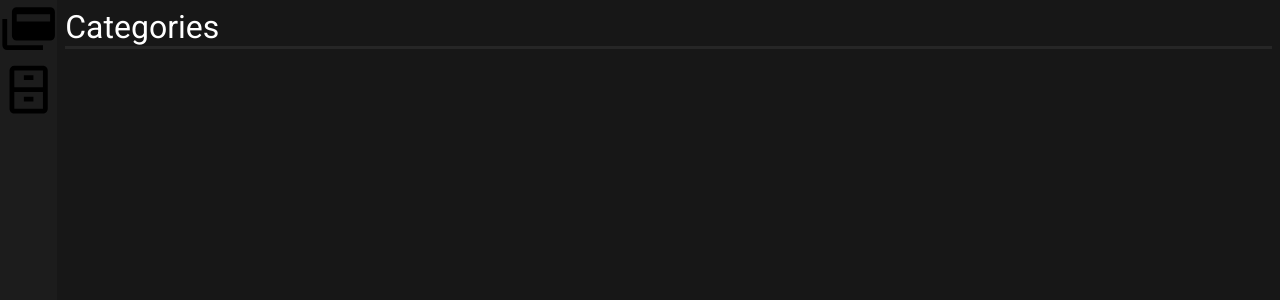
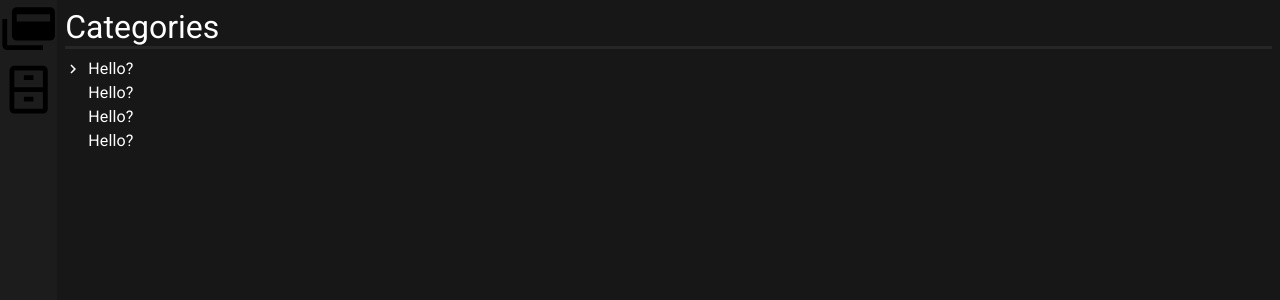
Before and after one commit to S-reinken/elegant, a React app: page / in a window 1280 px wide. Both pictures are taken after a click on the element 28 px from the left and 91 px from the top of the page. Shown: the top 300 px of the page. Built offline with nearby package versions, Linux system fonts and the light colour scheme.

Commit message:
Material UI tree put in

```diff
--- a/package.json
+++ b/package.json
@@ -41,6 +41,8 @@
   },
   "devDependencies": {
     "@material-ui/core": "^4.3.3",
+    "@material-ui/icons": "^4.4.3",
+    "@material-ui/lab": "^4.0.0-alpha.28",
     "@mdi/js": "^4.4.95",
     "@mdi/react": "^1.2.1",
     "@types/lodash": "^4.14.138",
--- a/src/renderer/ui/CategoriesPage/CategoriesPage.tsx
+++ b/src/renderer/ui/CategoriesPage/CategoriesPage.tsx
@@ -2,6 +2,8 @@ import * as React from "react"
 import {Theme, createStyles, WithStyles, withStyles} from "@material-ui/core"
 import {RootContainerStyles} from "@/renderer/common/styles/RootStyles"
 import {PageComponentProps} from "../Layout"
+import {TreeView, TreeItem} from "@material-ui/lab"
+import {ExpandMore, ChevronRight} from "@material-ui/icons"
 
 const styles = (theme: Theme) =>
   createStyles({
@@ -20,6 +22,20 @@ const CategoriesPageComponent: React.FunctionComponent<
     <div className={classes.title}>
       <h1>Categories</h1>
     </div>
+    <TreeView
+      defaultCollapseIcon={<ExpandMore />}
+      defaultExpandIcon={<ChevronRight />}
+    >
+      <TreeItem nodeId={"1"} label={"Hello?"}>
+        <TreeItem nodeId={"5"} label={"Hello?"} />
+        <TreeItem nodeId={"6"} label={"Hello?"} />
+        <TreeItem nodeId={"7"} label={"Hello?"} />
+        <TreeItem nodeId={"8"} label={"Hello?"} />
+      </TreeItem>
+      <TreeItem nodeId={"2"} label={"Hello?"} />
+      <TreeItem nodeId={"3"} label={"Hello?"} />
+      <TreeItem nodeId={"4"} label={"Hello?"} />
+    </TreeView>
   </div>
 )
 
--- a/src/renderer/ui/Layout/MainLayout.tsx
+++ b/src/renderer/ui/Layout/MainLayout.tsx
@@ -6,6 +6,7 @@ import {mdiCreditCardMultiple, mdiFileCabinet} from "@mdi/js"
 import Icon from "@mdi/react"
 import {Theme, createStyles, WithStyles, withStyles} from "@material-ui/core"
 import {CategoriesPage} from "../CategoriesPage"
+import {styles} from "./Styles"
 
 const pageMap: React.FunctionComponent<PageComponentProps>[] = [
   AccountPage,
@@ -16,18 +17,6 @@ const pageMap: React.FunctionComponent<PageComponentProps>[] = [
 export interface PageComponentProps {
   setPage: React.Dispatch<React.SetStateAction<Page>>
 }
-
-const styles = (theme: Theme) =>
-  createStyles({
-    root: {display: "flex", justifyContent: "stretch"},
-    sidebar: {width: "60px", background: theme.palette.primary.main},
-    icon: {
-      fill: "gray",
-      "&:hover": {
-        fill: "white",
-      },
-    },
-  })
 
 export const MainLayoutComponent: React.FunctionComponent<
   WithStyles<typeof styles>
--- /dev/null
+++ b/src/renderer/ui/Layout/Styles.ts
@@ -0,0 +1,13 @@
+import {Theme, createStyles} from "@material-ui/core"
+
+export const styles = (theme: Theme) =>
+  createStyles({
+    root: {display: "flex", justifyContent: "stretch"},
+    sidebar: {width: "60px", background: theme.palette.primary.main},
+    icon: {
+      fill: "gray",
+      "&:hover": {
+        fill: "white",
+      },
+    },
+  })
```
Also changed, not shown: 1 other file (tests, documents, lock files or other folders).
